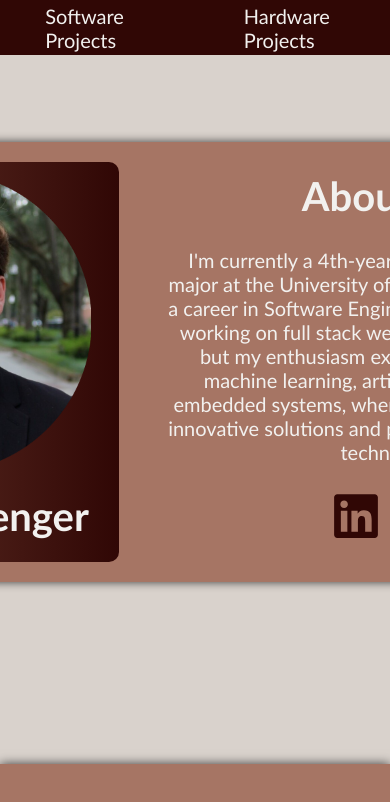
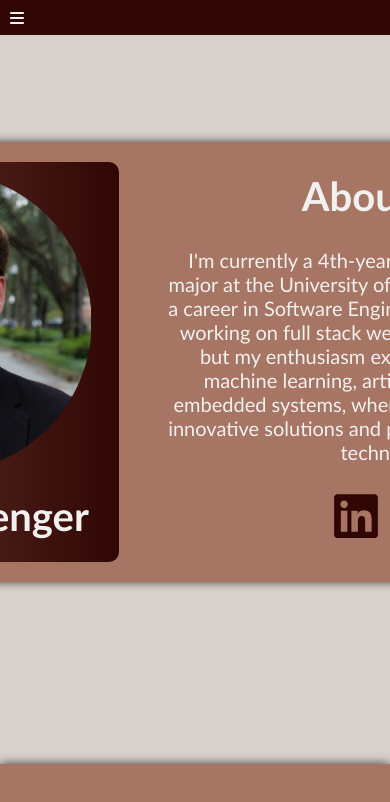
Before and after one commit to rileycleavenger/portfolio_v2, a React (Create React App) app in the folder riley-portfolio/: page / in a window 390 px wide. Shown: the top 802 px of the page. Built offline with nearby package versions, Linux system fonts and the light colour scheme.

Commit message:
mobile navbar

```diff
--- a/package.json
+++ b/package.json
@@ -1,5 +1,6 @@
 {
   "dependencies": {
+    "@fortawesome/free-solid-svg-icons": "^6.5.1",
     "@react-pdf/renderer": "^3.3.8",
     "react-pdf": "^7.7.1"
   }
--- a/riley-portfolio/src/components/about/about.css
+++ b/riley-portfolio/src/components/about/about.css
@@ -121,3 +121,5 @@ p{
     transform: translateY(-5px);
     color: var(--light-text-color);
 }
+
+/* mobile layout */
--- a/riley-portfolio/src/components/navbar/navbar.css
+++ b/riley-portfolio/src/components/navbar/navbar.css
@@ -23,3 +23,54 @@ nav{
     transition: transform 0.3s ease;
     font-size: 20px;
 }
+
+/* mobile */
+.dropdownMenu {
+    display: none;
+}
+
+button {
+    display: none;
+}
+
+  @media (max-width: 768px) {
+    .dropdownMenu {
+      display: flex;
+      flex-direction: column;
+      align-items: center;
+      background-color: var(--primary-color);
+      width: 100%;
+      gap: 10px;
+      padding: 10px;
+    }
+    .dropdownMenu a{
+        color: var(--light-text-color);
+        text-decoration: none;
+    }
+    .dropdownContent {
+      display: flex;
+        flex-direction: column;
+        align-items: center;
+        gap: 10px;
+        margin-top: 100px;
+    }
+
+    .menu-button {
+      display: block;
+      background: none;
+      border: none;
+      color: var(--light-text-color);
+      position: absolute;
+        top: 10px;
+        left: 10px;
+    }
+
+    .navLink {
+      display: none;
+    }
+
+    nav{
+        flex-direction: column;
+        height: 35px;
+    }
+  }
--- a/riley-portfolio/src/components/navbar/navbar.tsx
+++ b/riley-portfolio/src/components/navbar/navbar.tsx
@@ -1,15 +1,33 @@
-import React from 'react';
+import React, { useState } from 'react';
 import { Link } from 'react-router-dom';
 import './navbar.css';
 import '../../variables.css';
+import { FontAwesomeIcon } from '@fortawesome/react-fontawesome';
+import { faBars } from '@fortawesome/free-solid-svg-icons';
+
 
 const Navbar: React.FC = () => {
+  const [isOpen, setIsOpen] = useState(false);
+
+  const toggleDropdown = () => setIsOpen(!isOpen);
+
   return (
     <nav>
-        <Link to="/" className='navLink'>About Me</Link>
-        <Link to="/software" className='navLink'>Software Projects</Link>
-        <Link to="/hardware" className='navLink'>Hardware Projects</Link>
-        <Link to="/resume" className='navLink'>Resume</Link>
+      <Link to="/" className='navLink'>About Me</Link>
+      <Link to="/software" className='navLink'>Software Projects</Link>
+      <Link to="/hardware" className='navLink'>Hardware Projects</Link>
+      <Link to="/resume" className='navLink'>Resume</Link>
+      <div className='dropdownMenu'>
+        <FontAwesomeIcon className="menu-button" icon={faBars} onClick={toggleDropdown}/>
+        {isOpen && (
+        <div className='dropdownContent'>
+          <Link to="/" className='menuLink'>About Me</Link>
+          <Link to="/software" className='menuLink'>Software Projects</Link>
+          <Link to="/hardware" className='menuLink'>Hardware Projects</Link>
+          <Link to="/resume" className='menuLink'>Resume</Link>
+        </div>
+        )}
+      </div>
     </nav>
   );
 };
```
Also changed, not shown: 1 other file (tests, documents, lock files or other folders).
